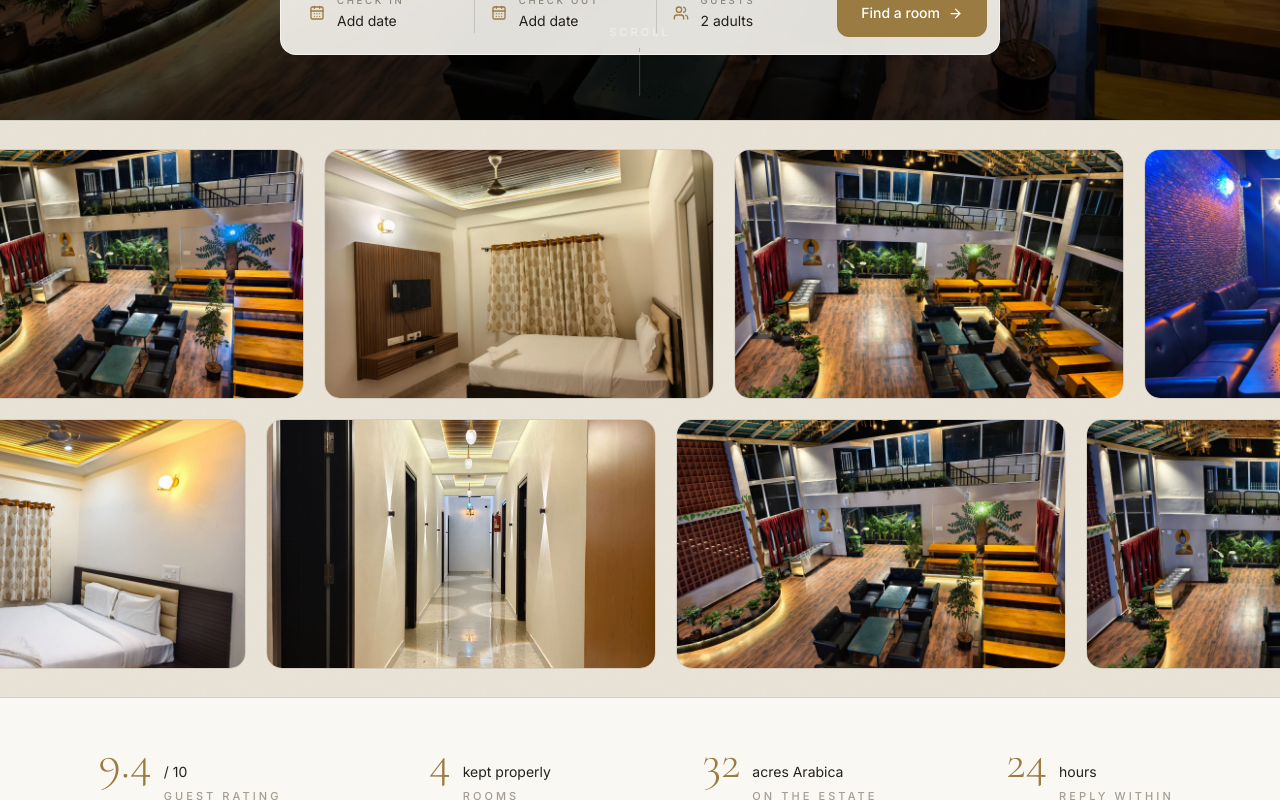
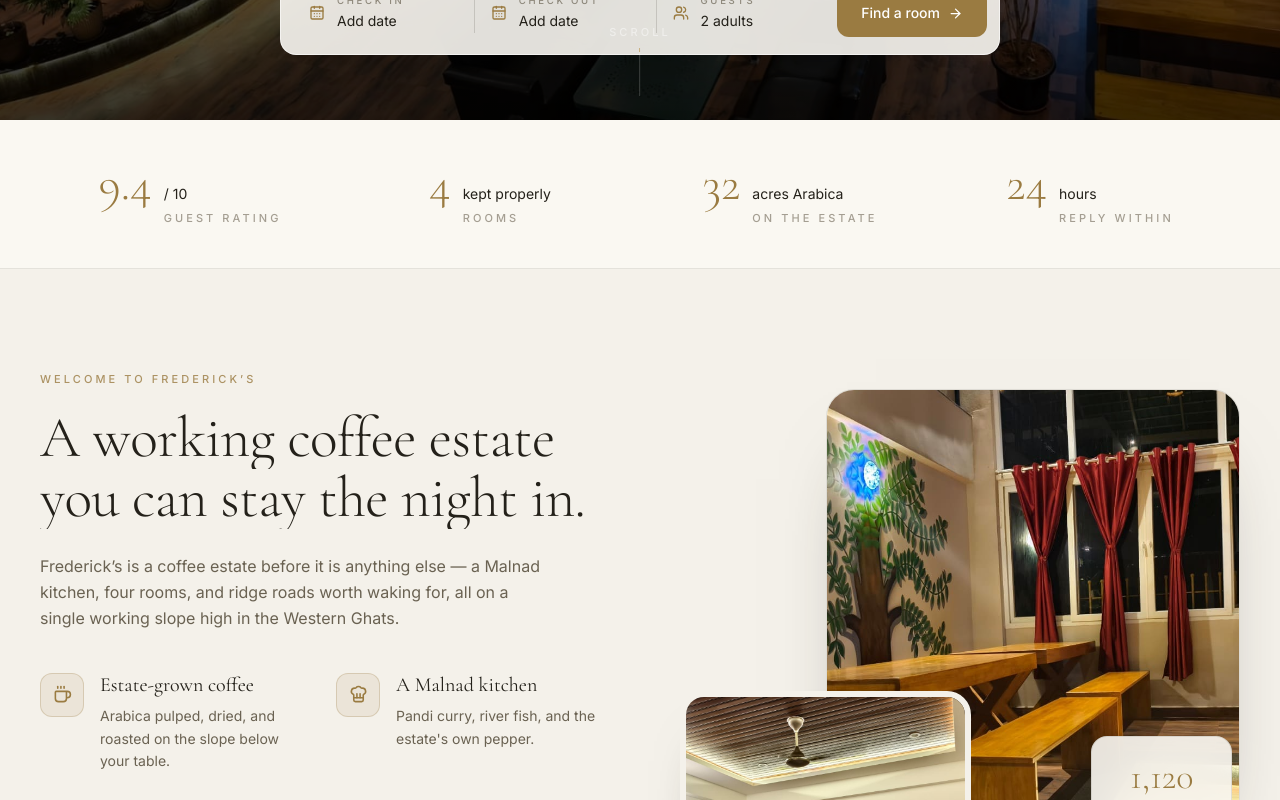
Before and after one commit to developersnncmys-bit/federickkitchen, a Next.js app: page / in a window 1280 px wide. Shown: the part 680-1480 px from the top of the page. Built offline with nearby package versions, Linux system fonts and the light colour scheme; no server answers.

Commit message:
Remove the sliding image strip from the homepage
Co-Authored-By: Claude Opus 4.8 (1M context) <noreply@anthropic.com>

```diff
--- a/src/app/page.tsx
+++ b/src/app/page.tsx
@@ -1,5 +1,4 @@
 import Hero from "@/components/home/Hero";
-import ImageMarquee from "@/components/home/ImageMarquee";
 import TrustStrip from "@/components/home/TrustStrip";
 import WelcomeIntro from "@/components/home/WelcomeIntro";
 import RoomsPreview from "@/components/home/RoomsPreview";
@@ -17,7 +16,6 @@ export default function HomePage() {
   return (
     <>
       <Hero />
-      <ImageMarquee />
       <TrustStrip />
       <ComeIn>
         <WelcomeIntro />
```
